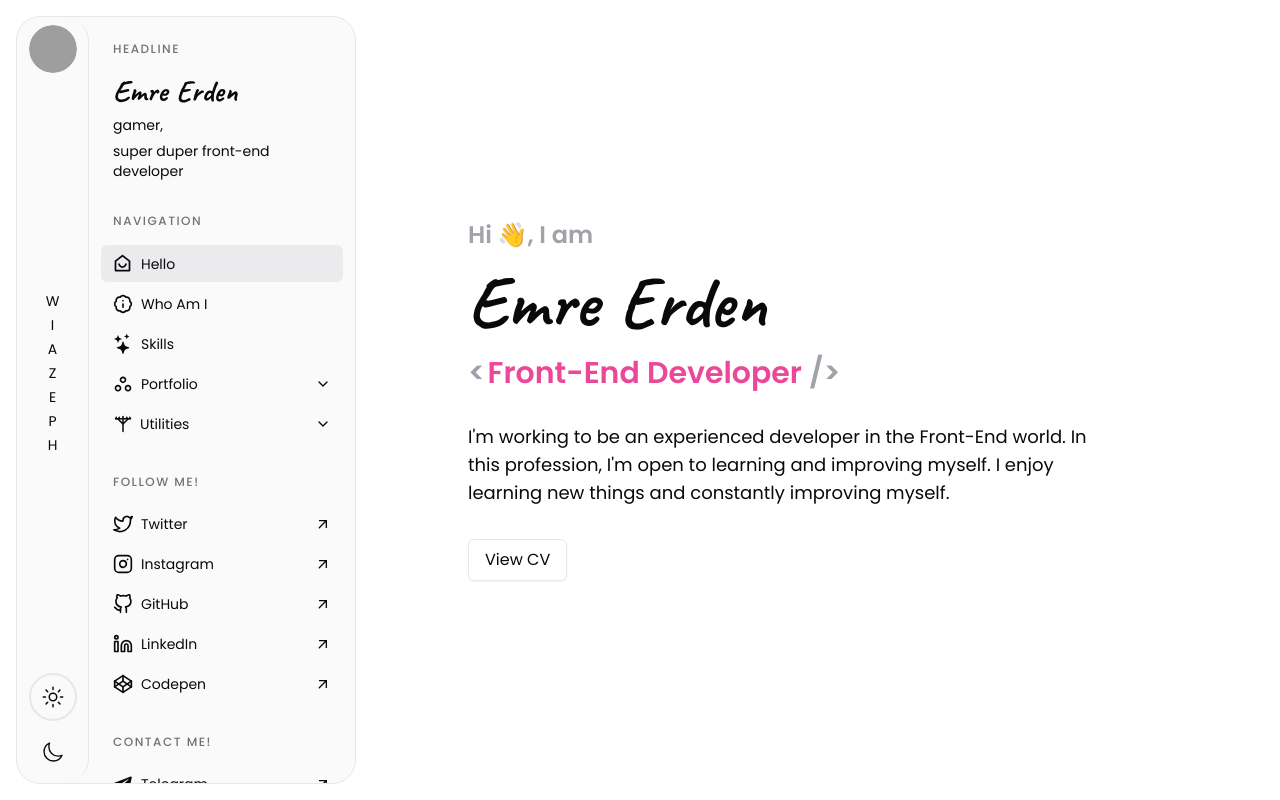
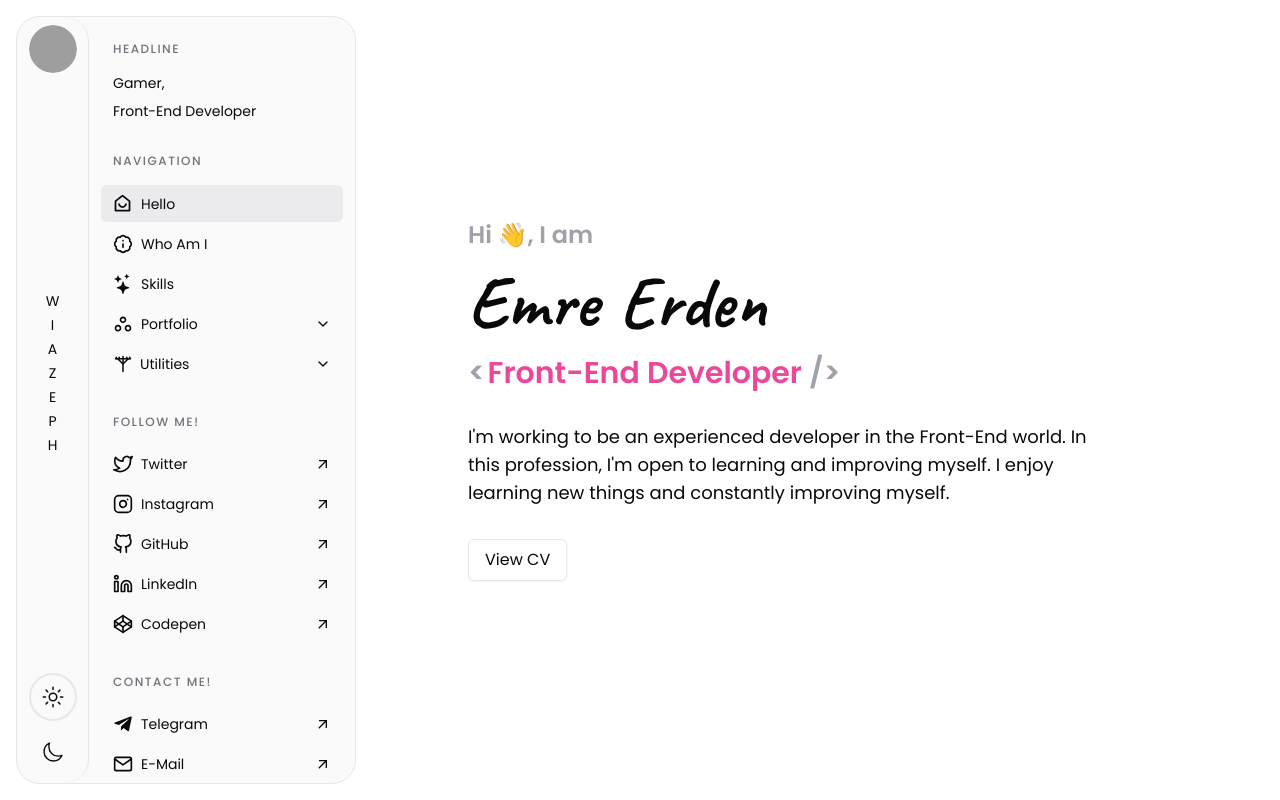
Before and after one commit to Wiazeph/NextJS-emreerden-dev, a Next.js app: page / in a window 1280 px wide. Built offline with nearby package versions, Linux system fonts and the light colour scheme; grey boxes are pictures that could not be loaded.

Commit message:
style edit sidebar headline

```diff
--- a/src/components/pages/skills/index.tsx
+++ b/src/components/pages/skills/index.tsx
@@ -33,7 +33,7 @@ const SkillsPageComponent = (props: Props) => {
                 rel="noopener noreferrer"
                 className="Main-Card"
               >
-                <div className="text-2xl">{skill.icon}</div>
+                {skill?.icon && <div className="text-2xl">{skill.icon}</div>}
 
                 <div className="text-sm">{skill.name}</div>
               </a>
--- a/src/components/side-bar/about.tsx
+++ b/src/components/side-bar/about.tsx
@@ -7,12 +7,10 @@ const AboutComponent = (props: Props) => {
     <div className="About">
       <div className="Side-Bar-Title">Headline</div>
 
-      <div className="flex flex-col gap-y-1.5">
-        <div className="font-Caveat text-3xl">Emre Erden</div>
+      <div className="flex flex-col gap-y-2 text-sm">
+        <div>Gamer,</div>
 
-        <div className="text-sm">gamer,</div>
-
-        <div className="text-sm">super duper front-end developer</div>
+        <div>Front-End Developer</div>
       </div>
     </div>
   )
--- a/src/components/side-bar/index.tsx
+++ b/src/components/side-bar/index.tsx
@@ -71,7 +71,7 @@ const SideBarLayout = (props: Props) => {
               <ThemeSettingsComponent />
             </div>
 
-            <div className="flex flex-col gap-y-8 p-6 overflow-y-auto no-scrollbar">
+            <div className="flex flex-col gap-y-8 p-6 overflow-y-auto w-full no-scrollbar">
               <AboutComponent />
 
               <NavigationComponent />
```
